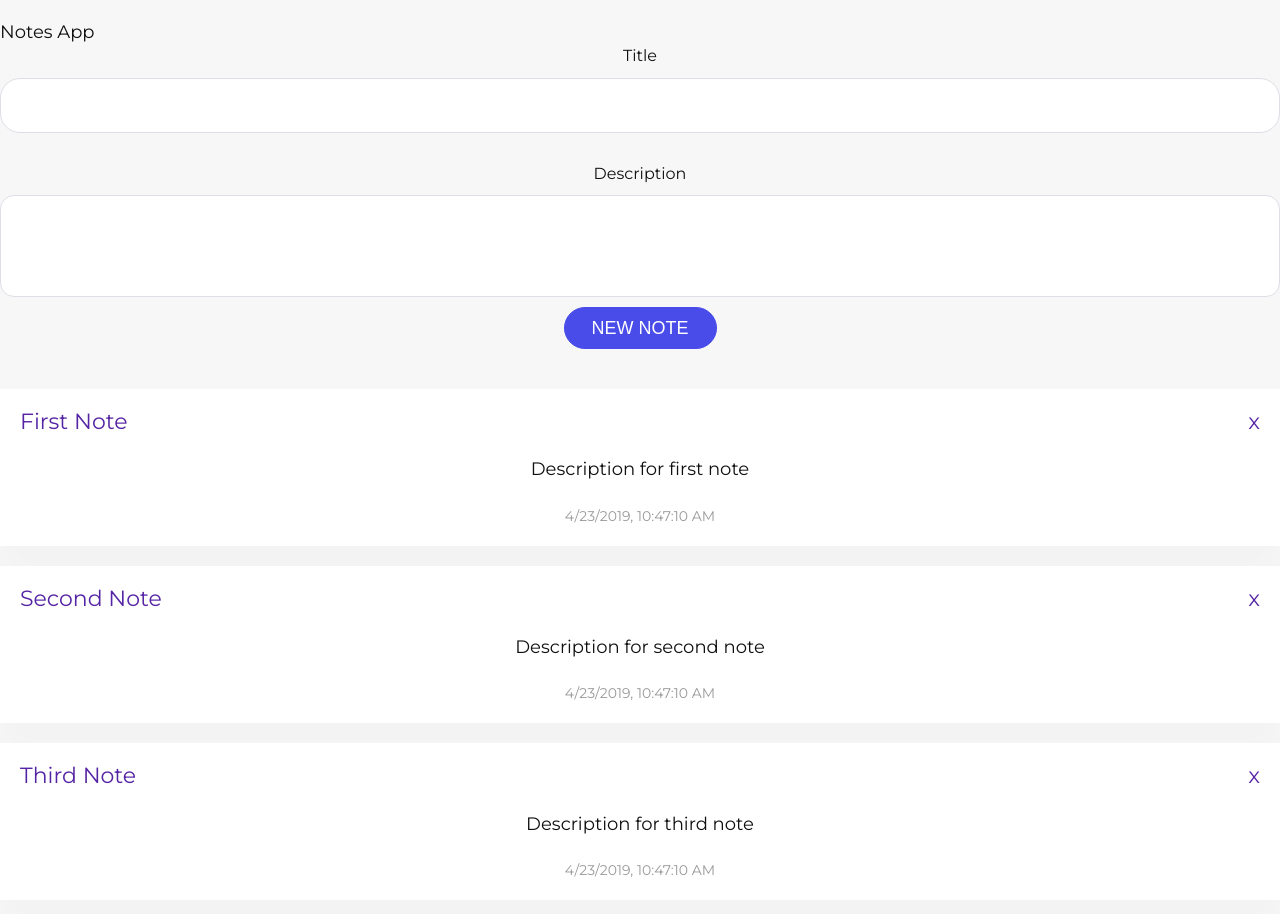
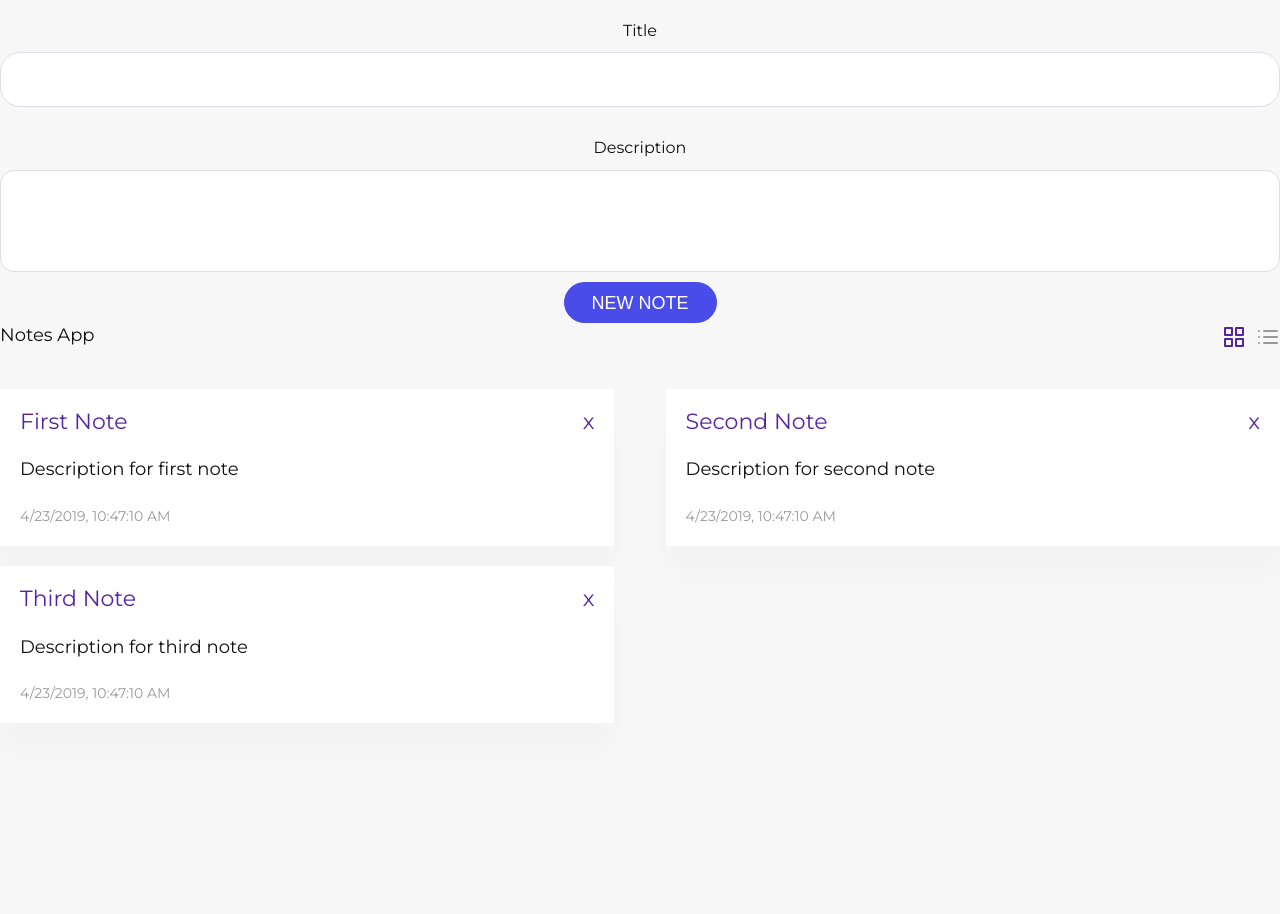
Before and after one commit to ilya-averin/VueNotesApp, a Vue app: page / in a window 1280 px wide. Shown: the top 914 px of the page. After the commit the page ends 803 px from the top, so only its background shows below. Built offline with nearby package versions, Linux system fonts and the light colour scheme.

Commit message:
Update App.vue

```diff
--- a/src/App.vue
+++ b/src/App.vue
@@ -4,16 +4,21 @@
 
       <section>
         <div class="container">
-          <h1>{{ title }}</h1>
 
           <message v-if="message" :message="message"/>
 
-          <newNote
-            :note="note"
-            @addNote="addNote"/>
+          <newNote :note="note" @addNote="addNote"/>
+
+					<div class="note-header">
+						<h1>{{ title }}</h1>
+							<div class="icons">
+								<svg :class="{ active: grid }" @click="grid = true" xmlns="http://www.w3.org/2000/svg" width="24" height="24" viewBox="0 0 24 24" fill="none" stroke="currentColor" stroke-width="2" stroke-linecap="round" stroke-linejoin="round" ><rect x="3" y="3" width="7" height="7"></rect><rect x="14" y="3" width="7" height="7"></rect><rect x="14" y="14" width="7" height="7"></rect><rect x="3" y="14" width="7" height="7"></rect></svg>
+								<svg :class="{ active: !grid }" @click="grid = false" xmlns="http://www.w3.org/2000/svg" width="24" height="24" viewBox="0 0 24 24" fill="none" stroke="currentColor" stroke-width="2" stroke-linecap="round" stroke-linejoin="round"><line x1="8" y1="6" x2="21" y2="6"></line><line x1="8" y1="12" x2="21" y2="12"></line><line x1="8" y1="18" x2="21" y2="18"></line><line x1="3" y1="6" x2="3" y2="6"></line><line x1="3" y1="12" x2="3" y2="12"></line><line x1="3" y1="18" x2="3" y2="18"></line></svg>
+							</div>
+					</div>
 
           <!-- note list -->
-					<notes :notes="notes" @remove="removeNote"/>
+					<notes :notes="notes" :grid="grid" @remove="removeNote"/>
 
 
         </div>
@@ -36,6 +41,7 @@
     return {
       title: 'Notes App',
 			message: null,
+			grid: true,
 			note: {
 				title: '',
 				descr: ''
@@ -85,6 +91,40 @@
 }
 </script>
 
-<style>
+
+<style lang="scss">
+
+.note-header {
+		display: flex;
+		align-items: center;
+		justify-content: space-between;
+}
+	h1 {
+		font-size: 32px;
+	}
+	svg {
+		cursor: pointer;
+		margin-right: 10px;
+		color: #999999;
+		&.active {
+			color: #5524a5;
+		}
+
+		&:last-child {
+			margin-right: 0;
+		}
+	&.full{
+		width: 100%;
+		text-align: center;
+		justify-content: center;
+		p{
+			margin-right: 15px;
+			&:last-child{
+				margin-right: 0;
+			}
+		}
+	}
+	}
+
 
 </style>
```
